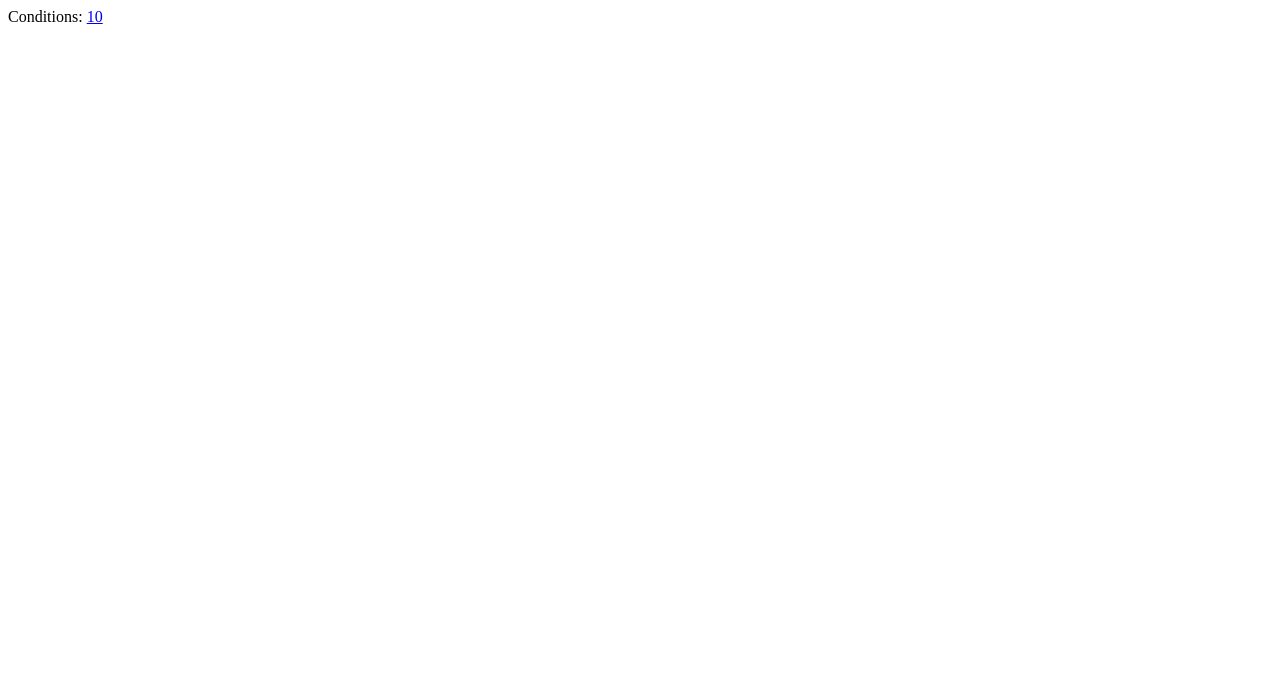
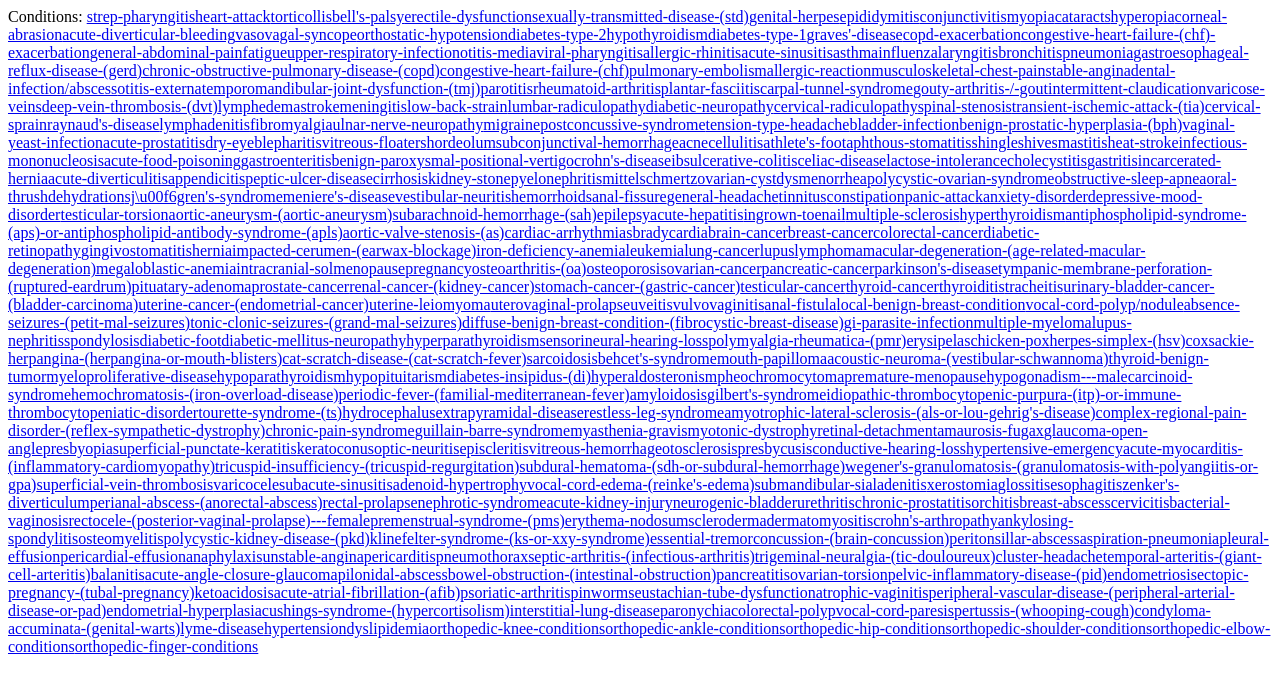
Before and after one commit to iddan/ktease, a Next.js app: page / in a window 1280 px wide. Shown: the top 694 px of the page. Built offline with nearby package versions, Linux system fonts and the light colour scheme.

Commit message:
List conditions

```diff
--- a/components/condition.tsx
+++ b/components/condition.tsx
@@ -64,6 +64,7 @@ const Condition = ({ name, condition }: Props) => {
         Based on {humanFormat(plm).replace(" ", "")} cases with bladder
         infection. In this page you can learn more about how they got better:
       </p>
+      <h2>Common Symptoms</h2>
       <Link
         href={`/conditions/[name]/symptoms`}
         as={`/conditions/${name}/symptoms`}
--- a/conditions.service.ts
+++ b/conditions.service.ts
@@ -40,3 +40,7 @@ for (const condition of data) {
 export function getCondition(name: string): ConditionInfo | undefined {
   return conditionToData[name];
 }
+
+export function listConditions(): string[] {
+  return Object.keys(conditionToData);
+}
--- a/pages/index.tsx
+++ b/pages/index.tsx
@@ -1,7 +1,8 @@
 import React from "react";
 import Link from "next/link";
+import { listConditions } from "../conditions.service";
 
-const conditionCodes: string[] = ["10"];
+const conditionCodes = listConditions();
 
 const Home = () => (
   <div>
```
